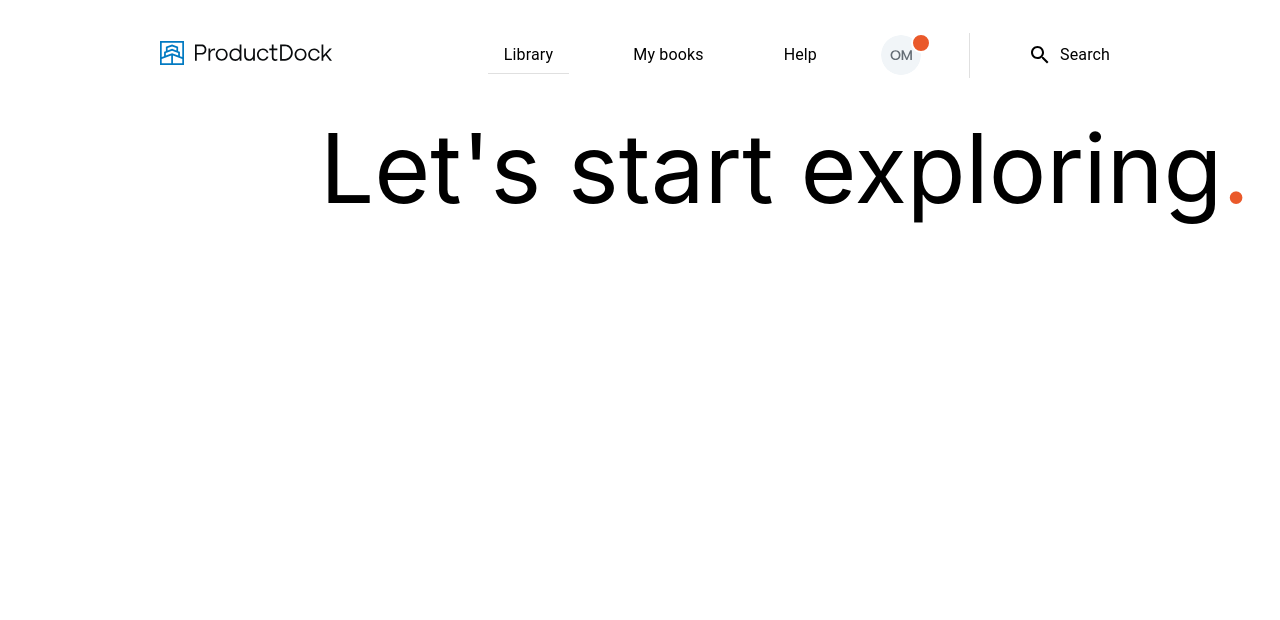
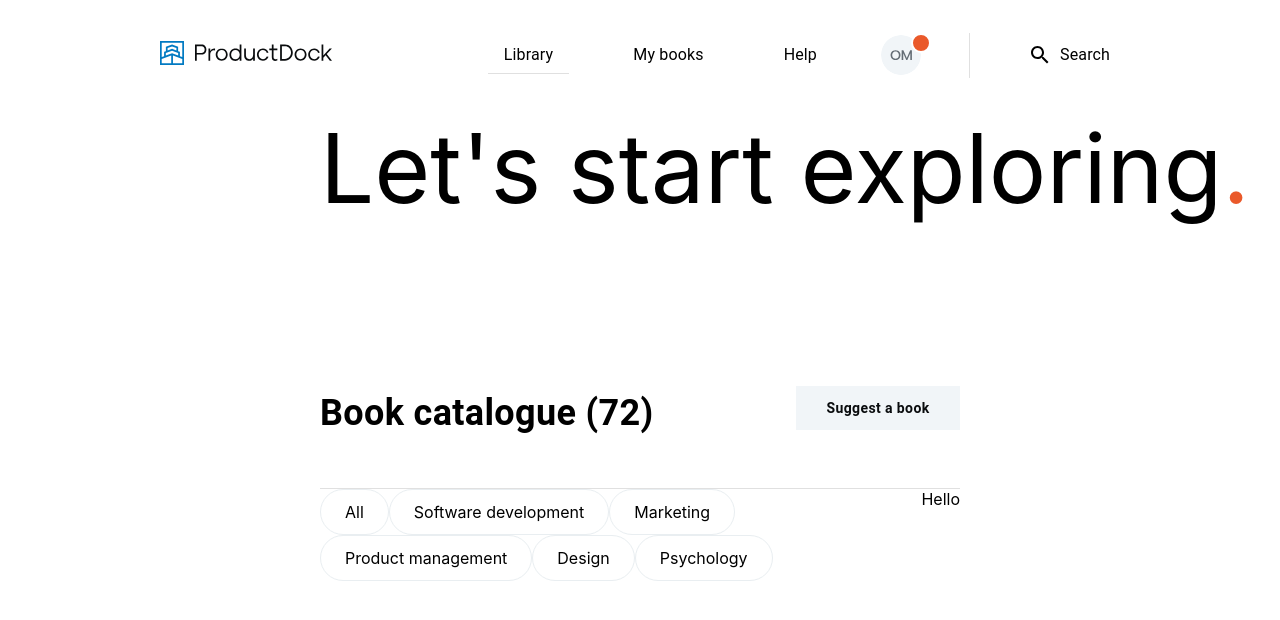
Before and after one commit to ProductDock/rbc3-library-fe, a React (Create React App) app: page / in a window 1280 px wide. Shown: the top 620 px of the page. Built offline with nearby package versions, Linux system fonts and the light colour scheme.

Commit message:
Add book catalogue section component

```diff
--- /dev/null
+++ b/src/pages/Homepage/BookCatalogueSection/BookCatalogueSection.module.css
@@ -0,0 +1,45 @@
+.catalogueWrapper {
+  margin-inline: 320px;
+  margin-top: 160px;
+}
+
+.titleButtonWrapper {
+  display: flex;
+  flex-direction: row;
+  justify-content: space-between;
+  margin-bottom: 48px;
+}
+
+.catalogueText {
+  font-size: 36px;
+  font-weight: 600;
+}
+
+.suggestButton {
+  height: 44px;
+  width: 164px;
+  background-color: #f1f5f8;
+  border-radius: 0;
+  font-size: 14px;
+  font-weight: 600;
+  text-transform: none;
+  color: #0a0c0e;
+}
+
+.categoryStatusWrapper {
+  display: flex;
+  flex-direction: row;
+  justify-content: space-between;
+}
+
+.categoriesWrapper {
+  display: flex;
+  flex-wrap: wrap;
+}
+
+.category {
+  /* margin-left: 100px; */
+  border: 1px solid #e9eef1;
+  border-radius: 2000px;
+  padding: 12px 24px 12px 24px;
+}
--- /dev/null
+++ b/src/pages/Homepage/BookCatalogueSection/BookCatalogueSection.tsx
@@ -0,0 +1,29 @@
+import Typography from '@mui/material/Typography'
+import styles from './BookCatalogueSection.module.css'
+import Button from '@mui/material/Button'
+import Divider from '@mui/material/Divider'
+
+export const BookCatalogueSection = () => {
+  return (
+    <div className={styles.catalogueWrapper}>
+      <div className={styles.titleButtonWrapper}>
+        <Typography className={styles.catalogueText}>
+          Book catalogue (72)
+        </Typography>
+        <Button className={styles.suggestButton}>Suggest a book</Button>
+      </div>
+      <Divider />
+      <div className={styles.categoryStatusWrapper}>
+        <div className={styles.categoriesWrapper}>
+          <div className={styles.category}>All</div>
+          <div className={styles.category}>Software development</div>
+          <div className={styles.category}>Marketing</div>
+          <div className={styles.category}>Product management</div>
+          <div className={styles.category}>Design</div>
+          <div className={styles.category}>Psychology</div>
+        </div>
+        <div>Hello</div>
+      </div>
+    </div>
+  )
+}
--- a/src/pages/Homepage/Homepage.tsx
+++ b/src/pages/Homepage/Homepage.tsx
@@ -1,6 +1,12 @@
+import { BookCatalogueSection } from './BookCatalogueSection/BookCatalogueSection'
 import { LetsStartExploring } from './LetsStartExploring'
 
 const Homepage = () => {
-  return <LetsStartExploring />
+  return (
+    <>
+      <LetsStartExploring />
+      <BookCatalogueSection />
+    </>
+  )
 }
 export default Homepage
--- a/src/pages/Homepage/LetsStartExploring/LetsStartExploring.module.css
+++ b/src/pages/Homepage/LetsStartExploring/LetsStartExploring.module.css
@@ -3,7 +3,7 @@
 }
 
 .wrapper {
-  height: 1500px;
+  /* height: 1500px; */
   margin-left: 320px;
   margin-top: 130;
 }
```
